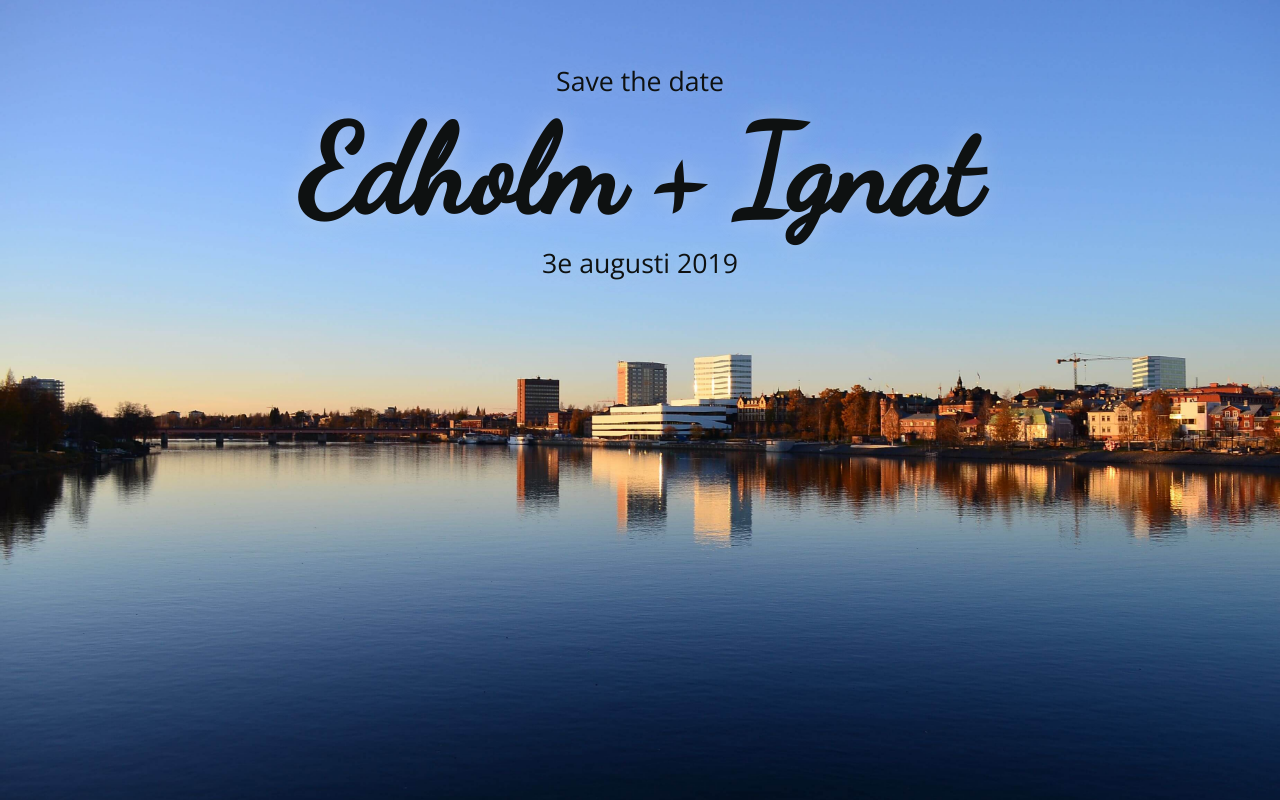
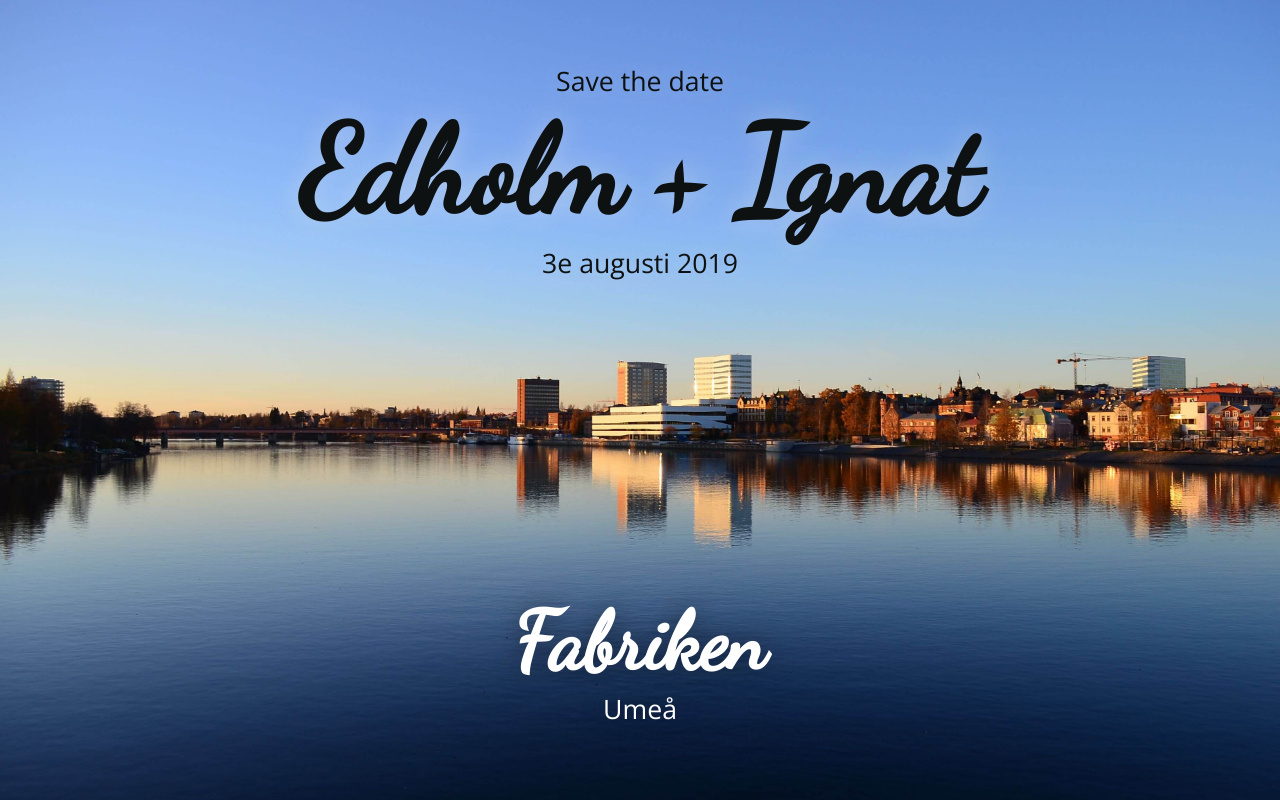
Before and after one commit to dignite/save-the-date, a website: page index.html in a window 1280 px wide. Drawn offline with nearby package versions, Linux system fonts and the light colour scheme.

Commit message:
Add link to Fabriken

```diff
--- a/index.html
+++ b/index.html
@@ -60,11 +60,21 @@
     <meta name="msapplication-TileImage" content="/ms-icon-144x144.png" />
     <meta name="theme-color" content="#ffffff" />
   </head>
-  <body class="page--center">
-    <div class="splash-text">
+  <body class="body--splash">
+    <div class="splash-text splash-text--sky">
       <p class="splash-text__above">Save the date</p>
       <h1 class="splash-text__headline">Edholm + Ignat</h1>
       <p class="splash-text__below">3e augusti 2019</p>
     </div>
+
+    <a
+      href="https://goo.gl/maps/dCpuCDVNcww"
+      class="splash-text splash-text--lake"
+    >
+      <h1 class="splash-text__headline splash-text__headline--secondary">
+        Fabriken
+      </h1>
+      <p class="splash-text__below">Umeå</p>
+    </a>
   </body>
 </html>
--- a/main.css
+++ b/main.css
@@ -22,22 +22,32 @@ html {
   background-size: cover;
 }
 
-.page--center {
+.body--splash {
   display: flex;
-  align-items: center;
+  align-items: stretch;
   margin: 0;
   height: 100%;
   flex-direction: column;
+  justify-content: space-between;
 }
 
 .splash-text {
   text-align: center;
   text-shadow: 0 0 2vw rgba(230, 230, 230, 0.4);
-  height: 43%;
   display: flex;
   align-items: center;
   justify-content: center;
   flex-direction: column;
+}
+
+.splash-text--sky {
+  height: 43%;
+}
+
+.splash-text--lake {
+  color: white;
+  text-shadow: 0 0 2vw rgba(0, 0, 0, 0.4);
+  height: 35%;
 }
 
 .splash-text__above,
@@ -50,3 +60,16 @@ html {
   font-size: calc((15vw + 15vh * 0.43) / 2);
   margin: 0;
 }
+
+.splash-text__headline--secondary {
+  font-size: calc((10vw + 10vh * 0.43) / 2);
+}
+
+a.splash-text {
+  color: white;
+  text-decoration: none;
+}
+
+a.splash-text:hover {
+  text-shadow: 0 0 2vw rgba(250, 250, 250, 0.8);
+}
```
